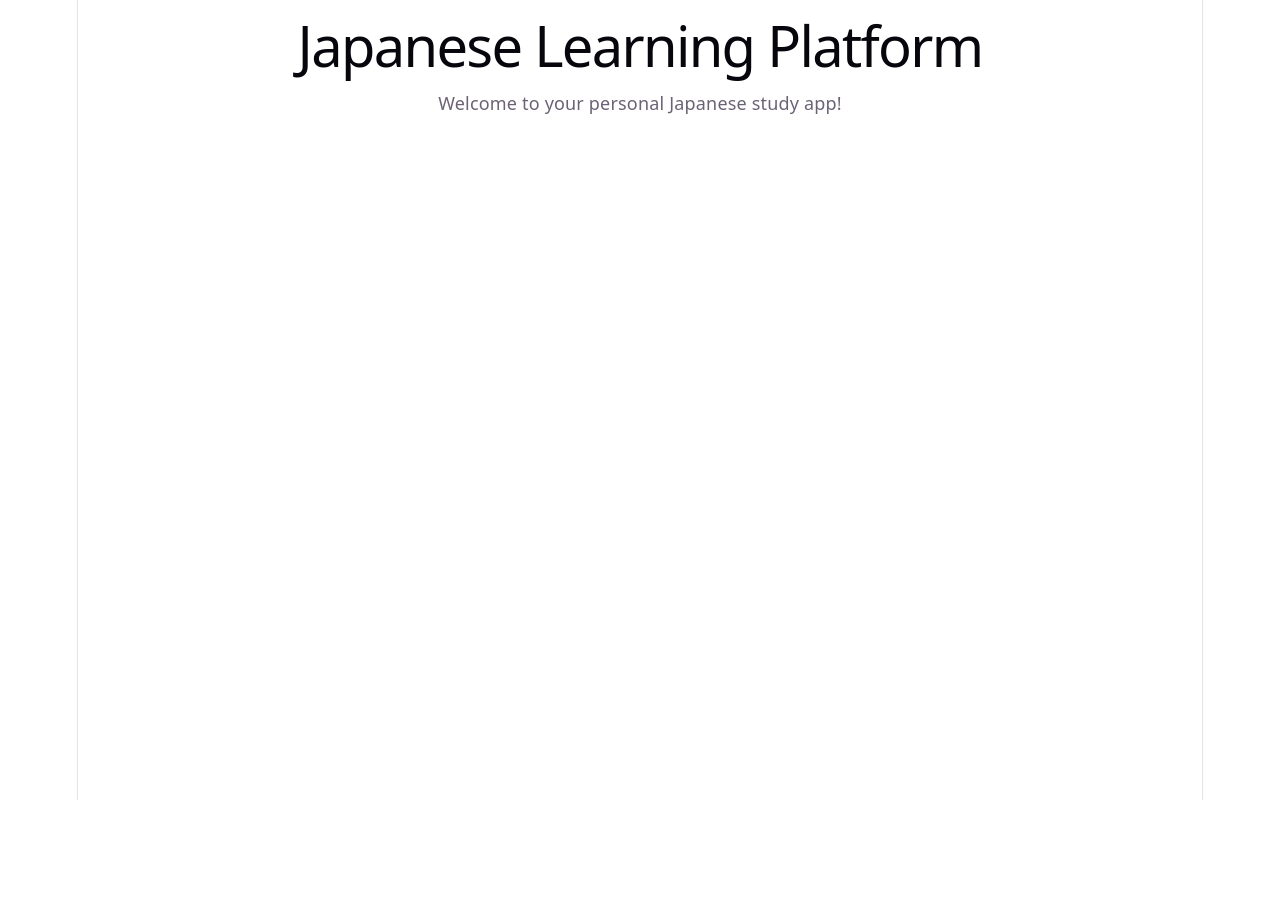
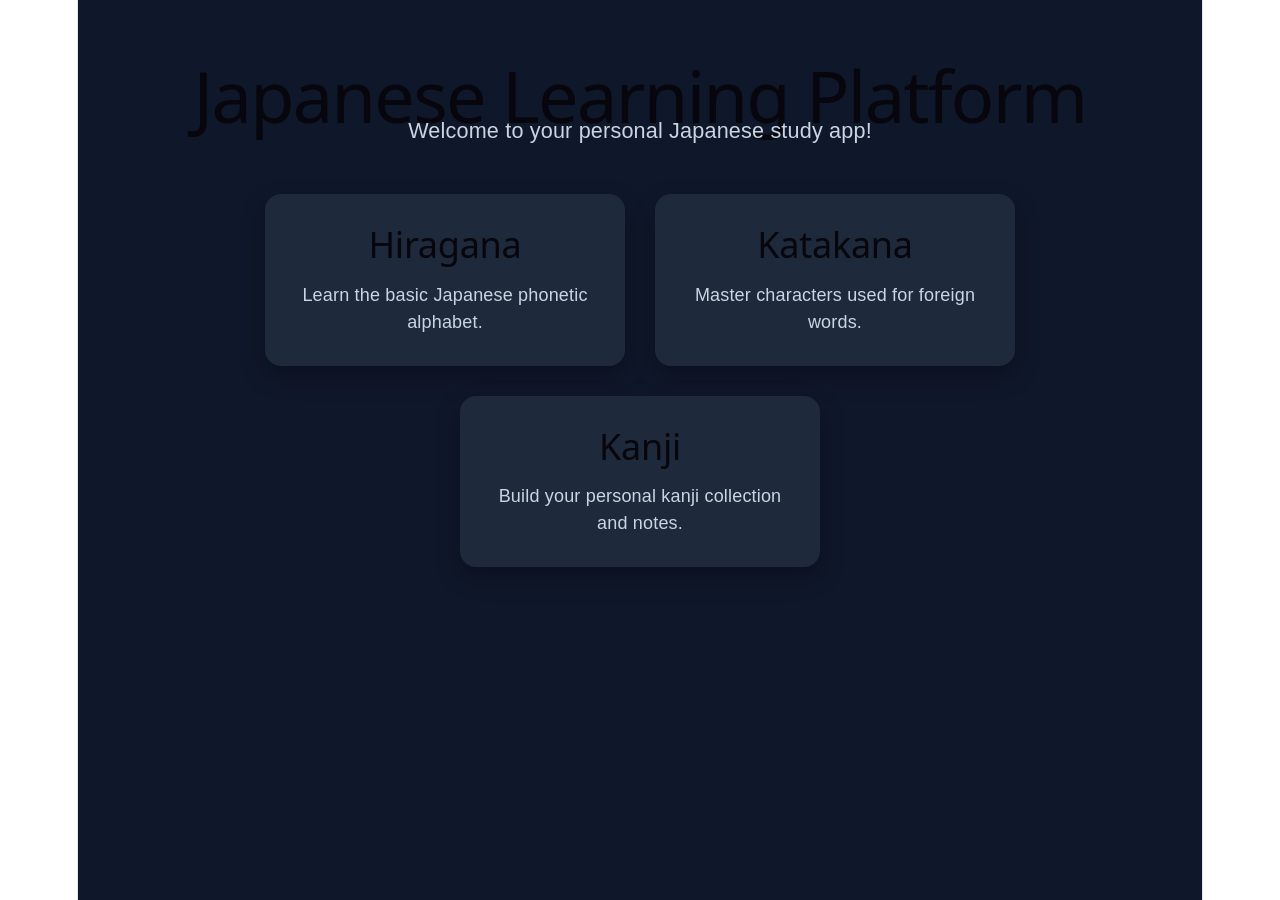
Before and after one commit to RahulShinde1234791/japanese-learning-platform, a React (Vite) app: page / in a window 1280 px wide. Before the commit the page ends 800 px from the top, so only its background shows below. Built offline with nearby package versions, Linux system fonts and the light colour scheme.

Commit message:
Added homepage with three learning cards

```diff
--- a/src/App.jsx
+++ b/src/App.jsx
@@ -1,10 +1,88 @@
 function App() {
+  const cards = [
+    {
+      title: "Hiragana",
+      description: "Learn the basic Japanese phonetic alphabet.",
+    },
+    {
+      title: "Katakana",
+      description: "Master characters used for foreign words.",
+    },
+    {
+      title: "Kanji",
+      description: "Build your personal kanji collection and notes.",
+    },
+  ];
+
   return (
-    <div>
-      <h1>Japanese Learning Platform</h1>
-      <p>Welcome to your personal Japanese study app!</p>
+    <div style={styles.container}>
+      <h1 style={styles.title}>Japanese Learning Platform</h1>
+      <p style={styles.subtitle}>
+        Welcome to your personal Japanese study app!
+      </p>
+
+      <div style={styles.cardContainer}>
+        {cards.map((card) => (
+          <div
+            key={card.title}
+            style={styles.card}
+            onMouseEnter={(e) =>
+              (e.currentTarget.style.transform = "translateY(-5px)")
+            }
+            onMouseLeave={(e) =>
+              (e.currentTarget.style.transform = "translateY(0px)")
+            }
+          >
+            <h2 style={styles.cardTitle}>{card.title}</h2>
+            <p style={styles.cardDescription}>{card.description}</p>
+          </div>
+        ))}
+      </div>
     </div>
   );
 }
 
+const styles = {
+  container: {
+    minHeight: "100vh",
+    backgroundColor: "#0f172a",
+    color: "white",
+    padding: "50px 20px",
+    textAlign: "center",
+    fontFamily: "Arial, sans-serif",
+  },
+  title: {
+    fontSize: "4rem",
+    marginBottom: "10px",
+  },
+  subtitle: {
+    fontSize: "1.2rem",
+    color: "#cbd5e1",
+    marginBottom: "50px",
+  },
+  cardContainer: {
+    display: "flex",
+    justifyContent: "center",
+    gap: "30px",
+    flexWrap: "wrap",
+  },
+  card: {
+    backgroundColor: "#1e293b",
+    padding: "30px",
+    borderRadius: "16px",
+    width: "300px",
+    cursor: "pointer",
+    transition: "transform 0.3s ease",
+    boxShadow: "0 10px 25px rgba(0,0,0,0.3)",
+  },
+  cardTitle: {
+    fontSize: "2rem",
+    marginBottom: "15px",
+  },
+  cardDescription: {
+    color: "#cbd5e1",
+    lineHeight: "1.5",
+  },
+};
+
 export default App;
```
